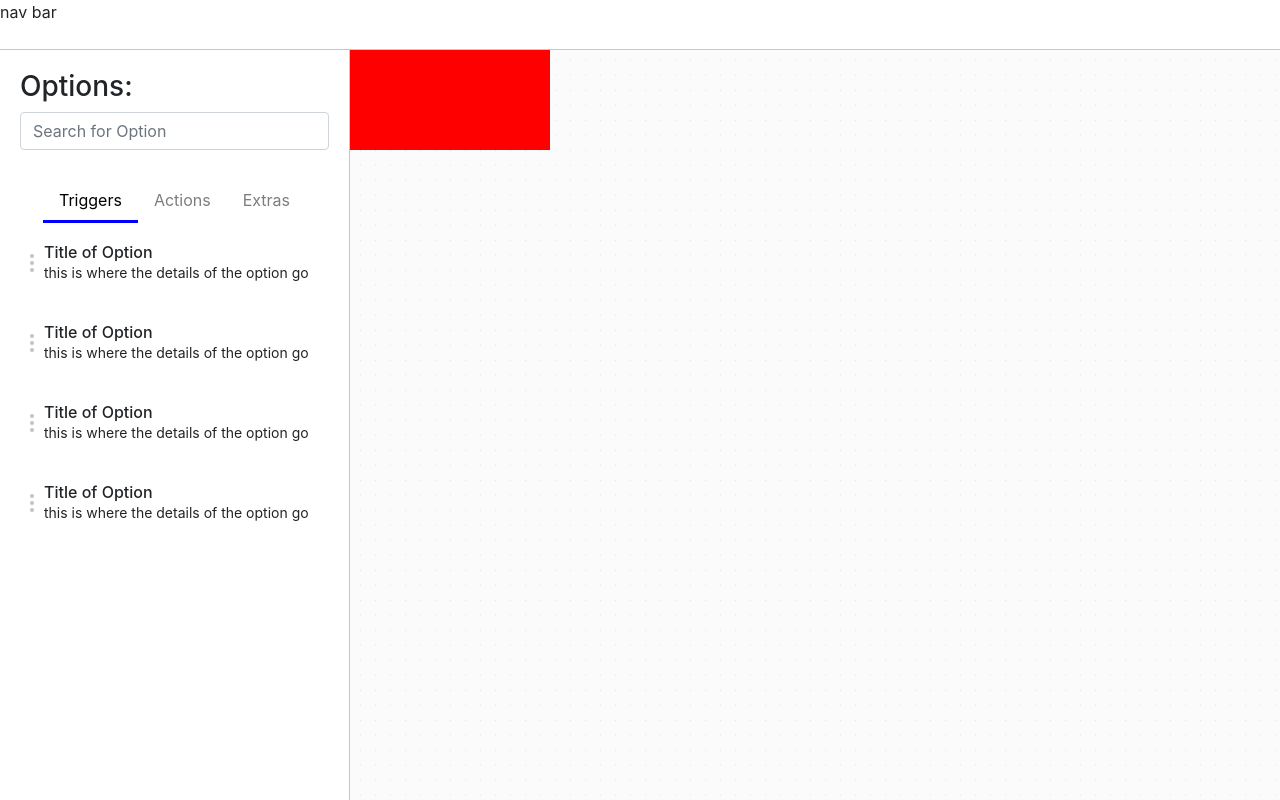
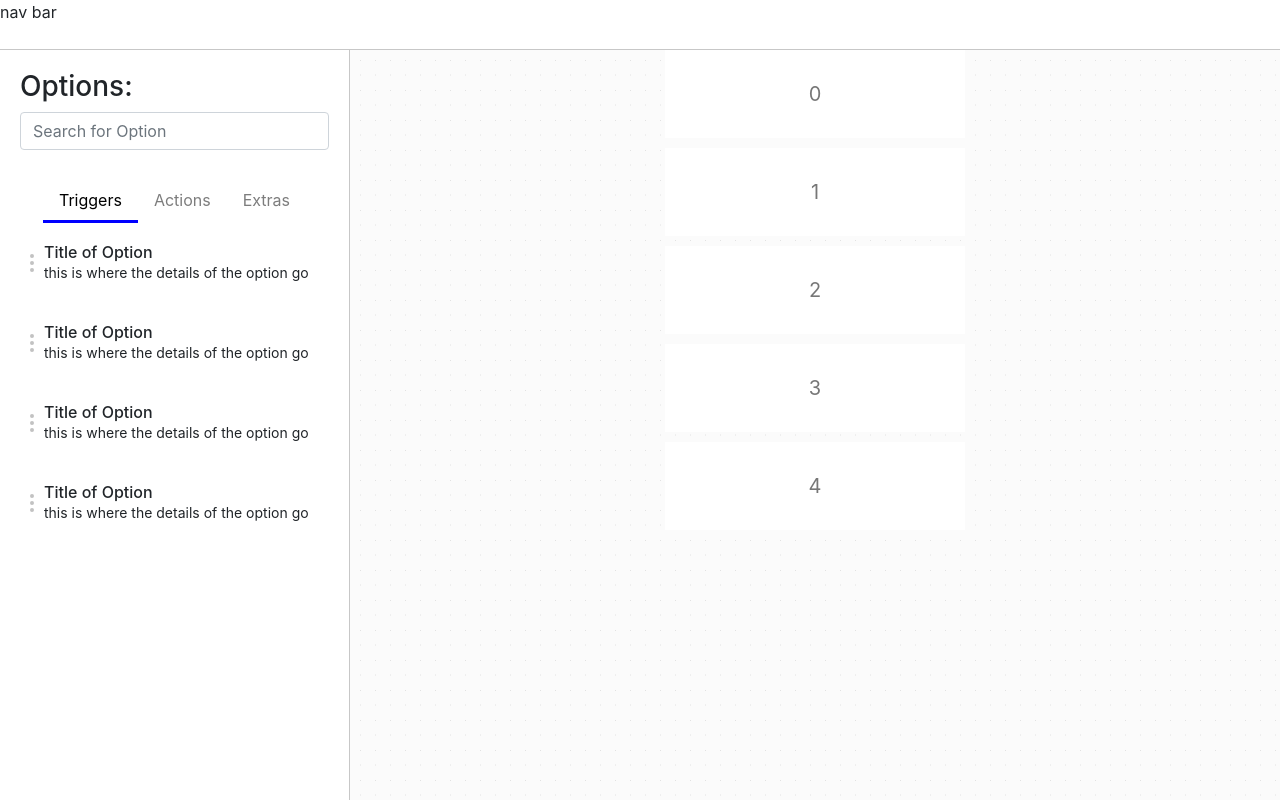
Before and after one commit to alexgergar/routing, a React (Create React App) app: page / in a window 1280 px wide. Built offline with nearby package versions, Linux system fonts and the light colour scheme.

Commit message:
got draggable to work via tutorial but only for reordering a list - not to place it somewhere

```diff
--- a/src/components/Board.js
+++ b/src/components/Board.js
@@ -1,23 +1,96 @@
-import React from 'react';
+import React, {useState, useCallback} from 'react';
 import styled from "styled-components";
 import Draggable from './Draggable';
+import {range, inRange} from 'lodash';
 
+const MAX = 5;
+const HEIGHT = 88;
 
 const Board = (props) => {
+  const items = range(MAX);
+  const [state, setState] = useState({
+    order: items, // sorting list in idle state
+    dragOrder: items, // sorting list while dragging
+    draggedIndex: null, // know the current drag row in the list
+  });
+
+  const handleDrag = useCallback(
+    ({translation, id}) => {
+      const delta = Math.round(translation.y / HEIGHT);
+      const index = state.order.indexOf(id);
+      const dragOrder = state.order.filter(index => index !== id);
+
+      if (!inRange(index + delta, 0, items.length)) {
+        return
+      }
+      dragOrder.splice(index + delta, 0, id);
+
+      setState(state => ({
+        ...state,
+        draggedIndex: id,
+        dragOrder,
+      }))
+    }, [state.order, items.length],
+  )
+
+  const handleDragEnd = useCallback(() => {
+    setState(state => ({
+      ...state,
+      order: state.dragOrder,
+      draggedIndex: null,
+    }))
+  }, []);
 
   return (
-    <div>
-      <Draggable>
-        <Rect />
-      </Draggable>
-    </div>
+    <Container>
+      {items.map((index) => {
+        const isDragging = state.draggedIndex === index;
+        const top = state.dragOrder.indexOf(index) * (HEIGHT + 10);
+        const draggedTop = state.order.indexOf(index) * (HEIGHT + 10);
+
+        return (
+          <Draggable
+            key={index}
+            id={index}
+            onDrag={handleDrag}
+            onDragEnd={handleDragEnd}
+          >
+            <Rect
+              isDragging={isDragging}
+              top={isDragging ? draggedTop: top}
+              >{index}</Rect>
+          </Draggable>
+        );
+      })}
+    </Container>
   );
 
 }
 
-const Rect = styled.div`
-  width: 200px;
-  height: 100px;
-  background-color: red;
+const Container = styled.div`
+  width: calc(100vw - 350px);
+  min-height: calc(100vh - 50px);
+  display: flex;
+`;
+
+const Rect = styled.div.attrs((props) => ({
+  style: {
+    transition: props.isDragging ? 'none' : 'all 500ms',
+    top: `${props.top}px`,
+  },
+}))`
+  width: 300px;
+  height: ${HEIGHT}px;
+  user-select: none;
+  background: #fff;
+  bow-shadow: 0 5px 10px rgba(0, 0, 0 0.15);
+  display: flex;
+  align-items: center;
+  justify-content: center;
+  position: absolute;
+
+  left: calc((100vw - 350px)/2 - 150px);
+  font-size: 20px;
+  color: #777;
 `;
 export default Board;
--- a/src/components/Draggable.js
+++ b/src/components/Draggable.js
@@ -2,7 +2,7 @@
 
 const POSITION = {x: 0, y: 0};
 
-const Draggable = ({children}) => {
+const Draggable = ({children, onDrag, onDragEnd, id}) => {
   const [state, setState] = useState({
     isDragging: false,
     origin: POSITION, // cusor potiion on mousedown
@@ -17,7 +17,6 @@
         origin: {x: clientX, y: clientY}
       }));
     },
-
     [],
   )
 
@@ -30,8 +29,9 @@
         translation
       }));
 
+      onDrag({translation, id});
     },
-    [state.origin],
+    [state.origin, onDrag, id],
   );
 
   const handleMouseUp = useCallback(
@@ -40,8 +40,9 @@
         ...state,
         isDragging: false,
       }))
+      onDragEnd();
     },
-    [],
+    [onDragEnd],
   );
 
   useEffect(() => {
```
